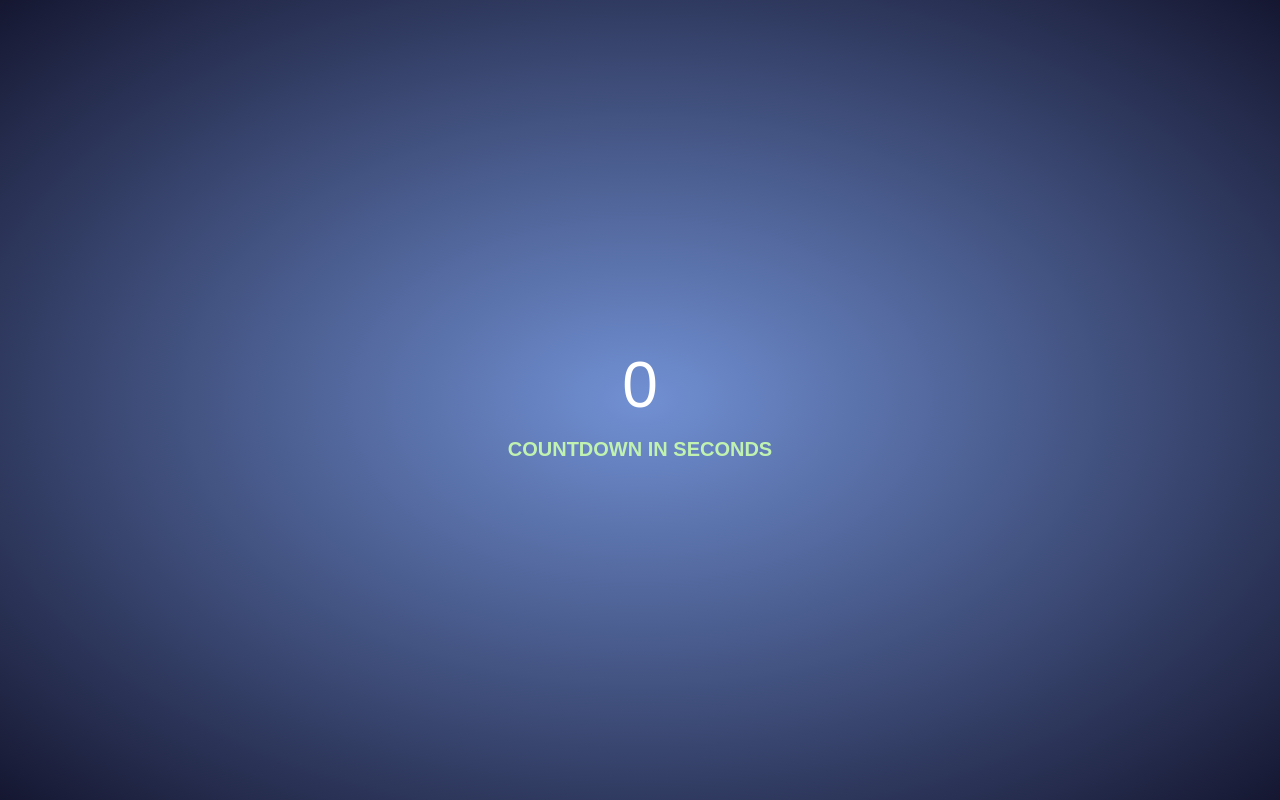
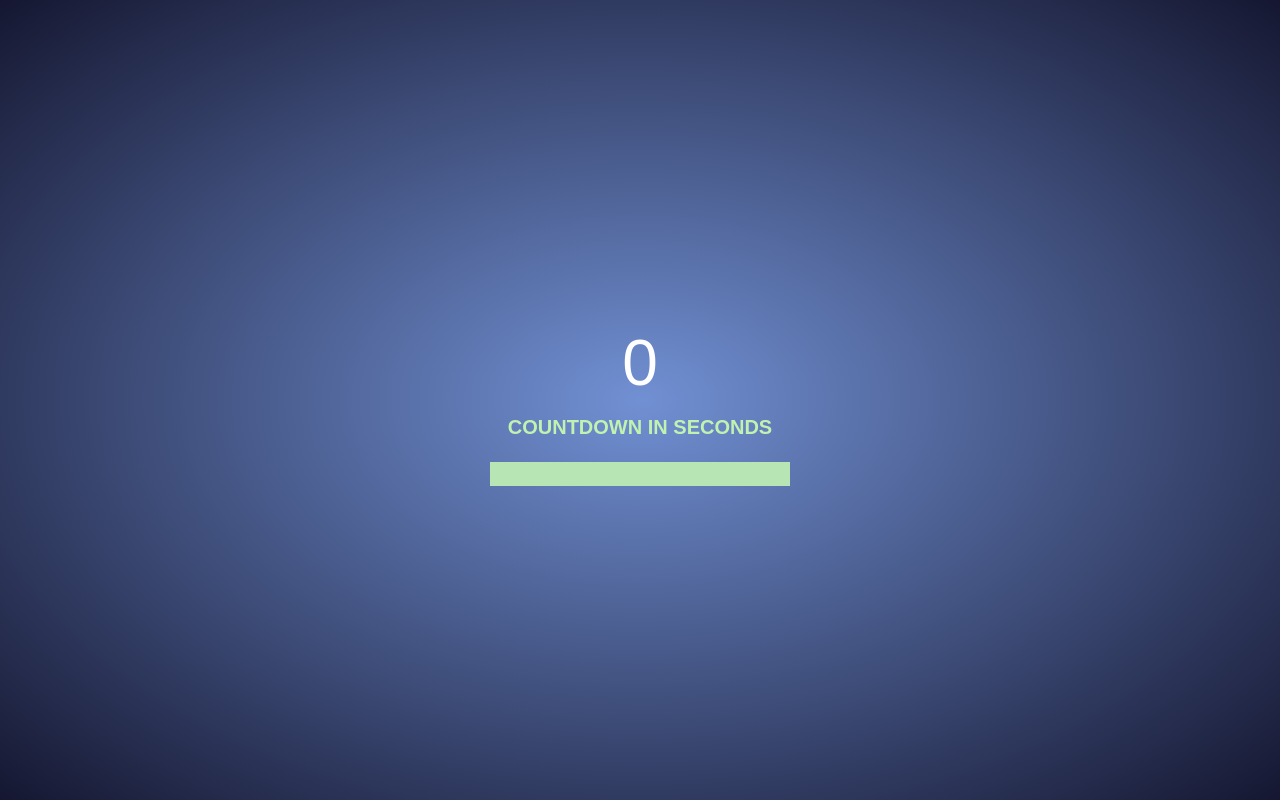
Before and after one commit to dersuprogg/js-countdown-timer, a plain HTML site: page index.html in a window 1280 px wide. Drawn offline with Linux system fonts and the light colour scheme; a web font is replaced by a local one.

Commit message:
Add and style bar

```diff
--- a/styles.css
+++ b/styles.css
@@ -48,7 +48,7 @@ h6 {
 }
 
 .hero {
-  width: 100%;
+  width: 100vw;
   height: 100dvh;
   background: radial-gradient(#7190d3, #151731);
   display: flex;
@@ -64,6 +64,7 @@ h6 {
   width: min-content;
   font-size: 6.4rem;
   color: #fff;
+  width: 100%;
 }
 
 .display + p {
@@ -75,3 +76,15 @@ h6 {
 .display:focus-visible {
   outline: none;
 }
+
+.container {
+  margin-top: 2rem;
+  width: 30rem;
+  background-color: #fff;
+}
+
+.bar {
+  height: 2.4rem;
+  background-color: #b7e5b4;
+  width: 100%;
+}
```
